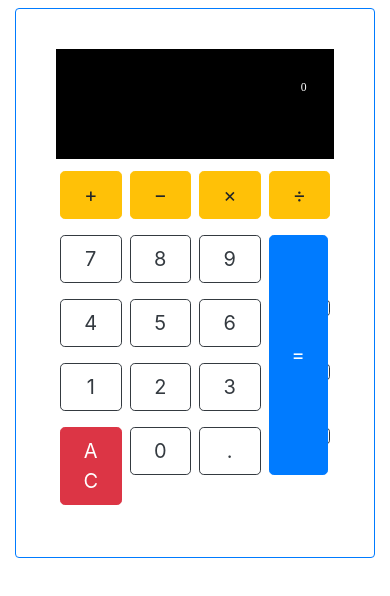
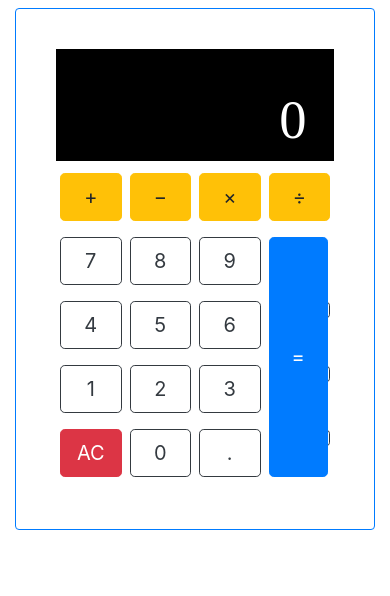
Before and after one commit to MaicolMoraga/Calculator-in-React, a React (Create React App) app: page / in a window 390 px wide. Shown: the top 596 px of the page. Built offline with nearby package versions, Linux system fonts and the light colour scheme; a web font is replaced by a local one.

Commit message:
Update style for responsive

```diff
--- a/src/App.css
+++ b/src/App.css
@@ -39,3 +39,19 @@
   padding: 1.1em;
   z-index: 1;
 }
+
+@media (max-width:450px){
+  /*Display result view responsive*/
+  #dis {
+    font-size: 14vw;
+  }
+
+  /*Equation videw responsive*/
+  #eq {
+    font-size: 5.5vw;
+  }
+
+  #clear{
+    padding: .5rem 0px;
+  }
+}
```
